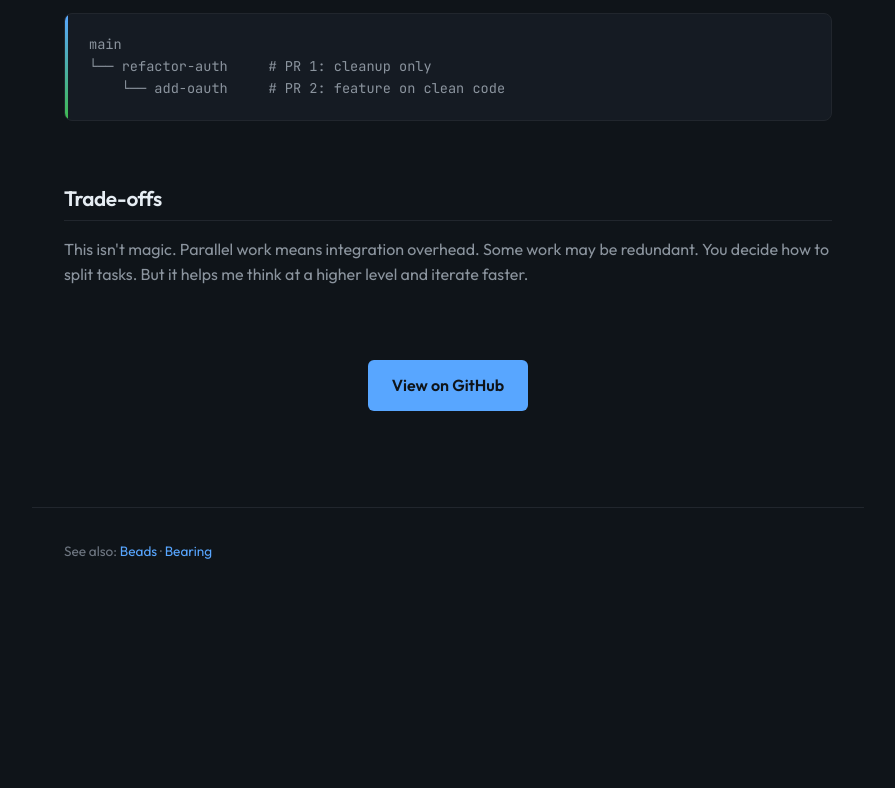
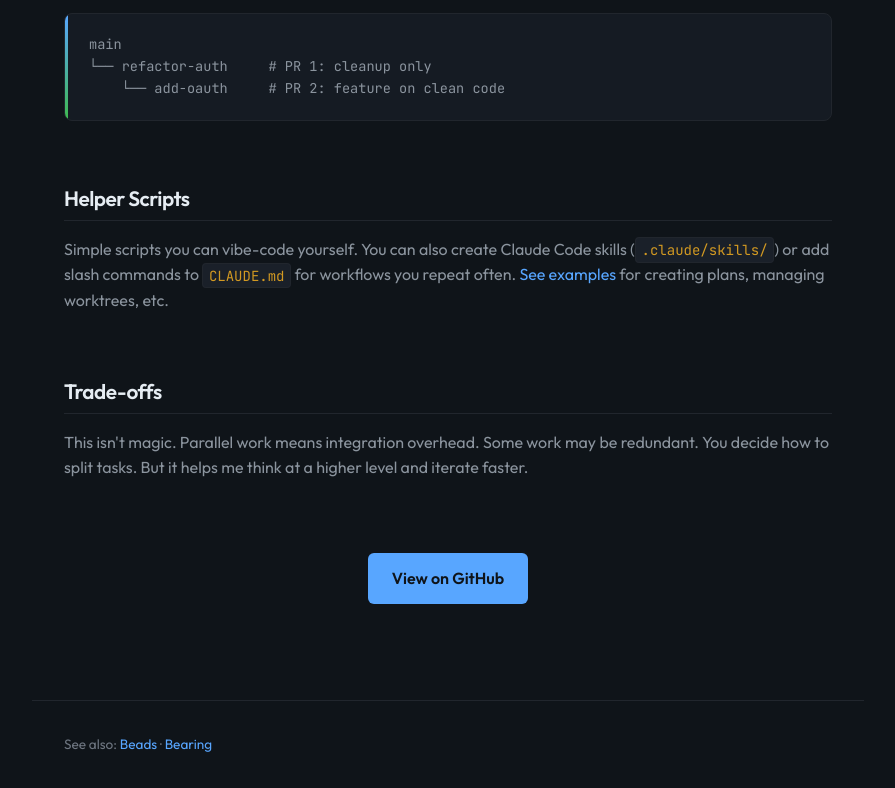
Before and after one commit to mohamedmanzo/workforest.space, an Astro site: page / in a window 1280 px wide. Shown: the part 1463-2251 px from the top of the page, without its empty margins (192-1087 px from the left). Before the commit the page ends 2058 px from the top, so only its background shows below. Built offline with nearby package versions, Linux system fonts and the light colour scheme; Astro itself is replaced by a stand-in of ours.

Commit message:
Add helper scripts section with link to examples branch
- Mentions Claude Code skills and slash commands
- Links to examples branch with Bash/Python/Node/Go scripts

Co-Authored-By: Claude Opus 4.5 <noreply@anthropic.com>

```diff
--- a/src/pages/index.astro
+++ b/src/pages/index.astro
@@ -45,6 +45,11 @@ import Base from '../layouts/Base.astro';
     <pre><code>main
 └── refactor-auth     # PR 1: cleanup only
     └── add-oauth     # PR 2: feature on clean code</code></pre>
+  </section>
+
+  <section class="scripts">
+    <h2>Helper Scripts</h2>
+    <p>Simple scripts you can vibe-code yourself. You can also create Claude Code skills (<code>.claude/skills/</code>) or add slash commands to <code>CLAUDE.md</code> for workflows you repeat often. <a href="https://github.com/joshribakoff/workforest.space/tree/examples">See examples</a> for creating plans, managing worktrees, etc.</p>
   </section>
 
   <section class="tradeoffs">
```
